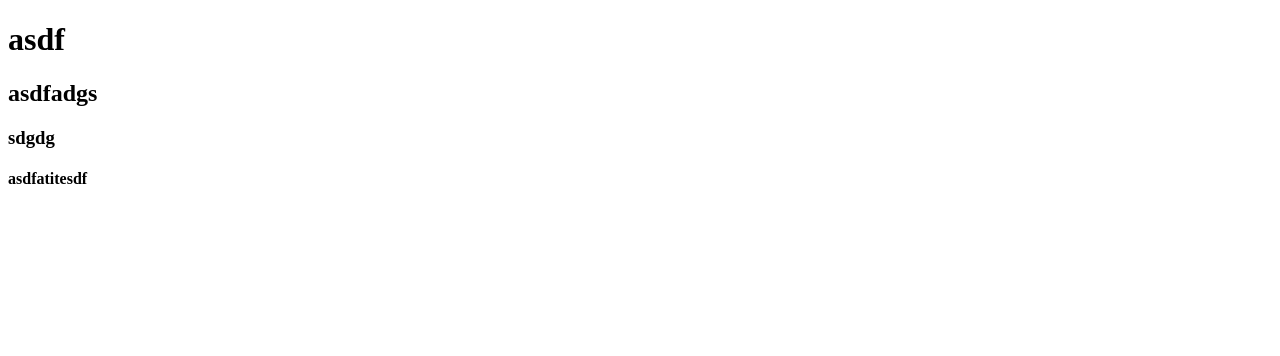
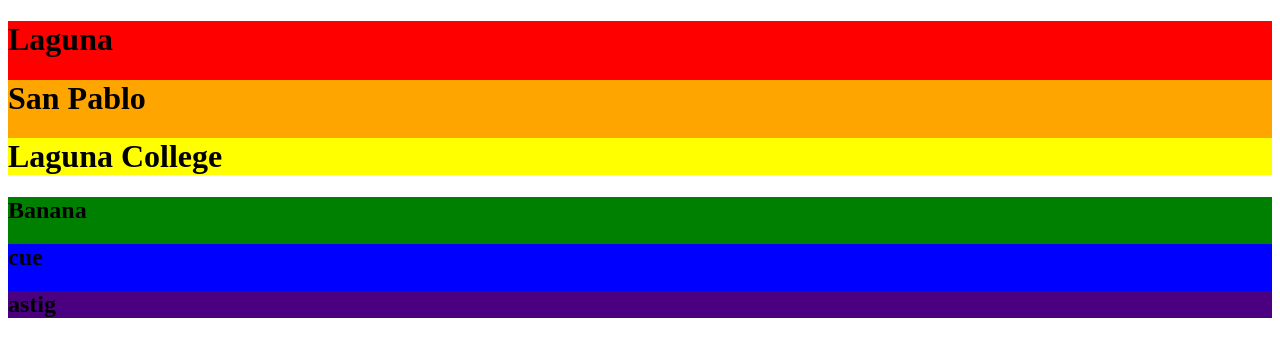
Before and after one commit to balelop/basictrysample, a plain HTML site: page index.html in a window 1280 px wide. Drawn offline with Linux system fonts and the light colour scheme.

Commit message:
color update

```diff
--- a/css/style.css
+++ b/css/style.css
@@ -0,0 +1,18 @@
+.header{
+    background: red;
+}
+.header .container{
+    background: orange;
+}
+.header .container .header__wrapper{
+    background: yellow;
+}
+.banner{
+    background: green;
+}
+.banner .container{
+    background: blue;
+}
+.banner .container .banner__wrapper{
+    background: indigo;
+}
--- a/index.html
+++ b/index.html
@@ -7,10 +7,24 @@
     <link rel="stylesheet" href="./css/style.css    ">
 </head>
 <body>
-    <h1>asdf</h1>
-    <h2>asdfadgs</h2>
-    <h3>sdgdg</h3>
-    <h4>asdfatitesdf</h4>
-    <p></p>
+    <header class="header">
+        <h1>Laguna</h1>
+        <div class="container">
+            <h1>San Pablo</h1>
+            <div class="header__wrapper">
+                <h1>Laguna College</h1>
+            </div>
+        </div>
+    </header>
+
+<section class="banner">
+    <h1>Banana</h1>
+    <div class="container">
+        <h1>cue</h1>
+        <div class="banner__wrapper">
+            <h1>astig</h1>
+        </div>
+    </div>
+</section>
 </body>
 </html>
```
Also changed, not shown: pexels-daniel-nettesheim-1162361.jpg (added).
